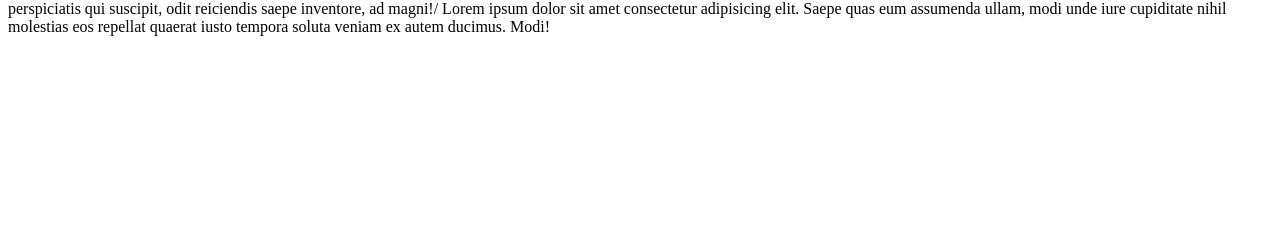
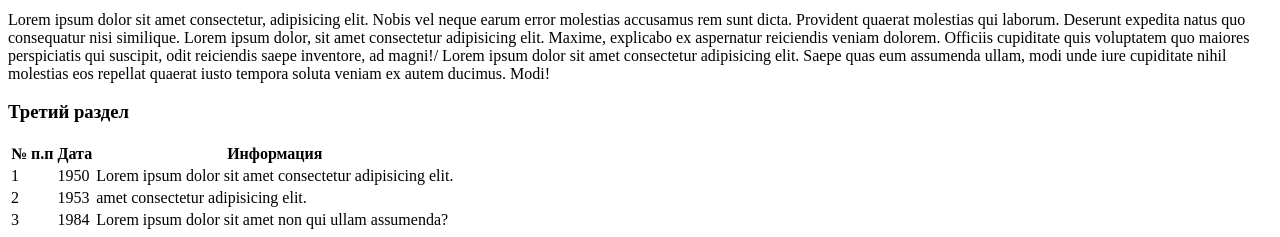
Before and after one commit to ashchipunov/html-css-yroki, a plain HTML site: page index.html in a window 1280 px wide. Shown: the part 1256-1493 px from the top of the page. Before the commit the page ends 1308 px from the top, so only its background shows below. Drawn offline with Linux system fonts and the light colour scheme.

Commit message:
урок 5 --списки и таблицы

```diff
--- a/index.html
+++ b/index.html
@@ -9,8 +9,16 @@
 <body>
     Hello world
     <div>
-        <h1>Мой первый заголовок Н1</h1>
         <h2>Начало истории</h2>
+        <ol>
+            <li>Начало истории</li>
+            <li>Конец истории</li>
+                <ul>
+                    <li>Первый раздел</li>
+                    <li>Второй раздел</li>
+                    <li>Третий раздел--в разработке</li>
+                </ul>
+        </ol>
         <p>Lorem, ipsum dolor sit amet consectetur adipisicing elit.
              Voluptatum aliquid asperiores culpa architecto quos, adipisci minima dolor mollitia totam.
              Neque maxime consequuntur natus exercitationem consectetur necessitatibus iusto asperiores nostrum dolore.
@@ -32,6 +40,30 @@
         <p>Lorem ipsum dolor sit amet consectetur, adipisicing elit. Nobis vel neque earum error molestias accusamus rem sunt dicta. Provident quaerat molestias qui laborum.
             Deserunt expedita natus quo consequatur nisi similique. Lorem ipsum dolor, sit amet consectetur adipisicing elit. Maxime, explicabo ex aspernatur reiciendis veniam dolorem. Officiis cupiditate quis
             voluptatem quo maiores perspiciatis qui suscipit, odit reiciendis saepe inventore, ad magni!/ Lorem ipsum dolor sit amet consectetur adipisicing elit. Saepe quas eum assumenda ullam, modi unde iure cupiditate nihil molestias eos repellat quaerat iusto tempora soluta veniam ex autem ducimus. Modi!</p>
+            <h3>Третий раздел</h3>
+                <table>
+                <tr>
+                    <th>№ п.п</th>
+                    <th>Дата</th>
+                    <th>Информация</th>
+                </tr>
+                <tr>
+                    <td>1</td>
+                    <td>1950</td>
+                    <td>Lorem ipsum dolor sit amet consectetur adipisicing elit.</td>
+                </tr>
+                <tr>
+                    <td>2</td>
+                    <td>1953</td>
+                    <td> amet consectetur adipisicing elit.</td>
+                </tr>
+                <tr>
+                    <td>3</td>
+                    <td>1984</td>
+                    <td> Lorem ipsum dolor sit amet  non qui ullam  assumenda?</td>
+                </tr>
+                </table>
+
     </div>
 </body>
 </html>
```
